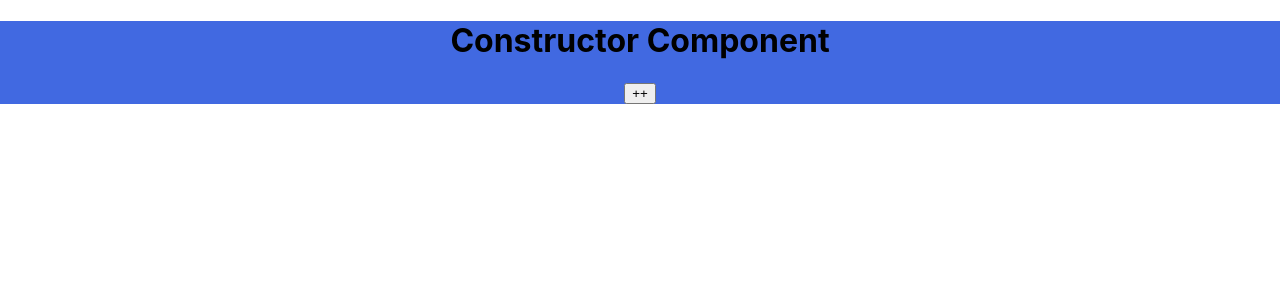
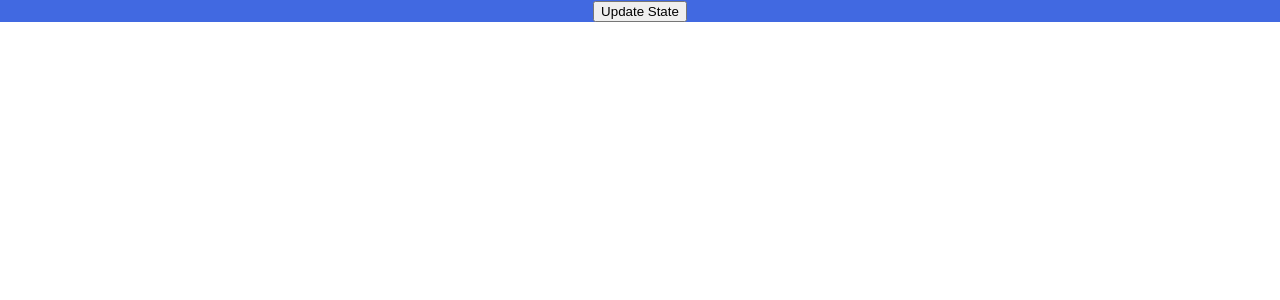
Before and after one commit to moloy900/react-pratice-app-1, a React (Create React App) app: page / in a window 1280 px wide. Shown: the top 300 px of the page. Built offline with nearby package versions, Linux system fonts and the light colour scheme.

Commit message:
render-life-cycle-class-component-2

```diff
--- a/src/App.js
+++ b/src/App.js
@@ -1,13 +1,13 @@
 import "./App.css";
 import React from "react";
-import Constructor from './life-cycle-methods/constructor'
+import Render from "./life-cycle-methods/render";
 
 
 export default function App(){
   return(
     <div className="App">
-      <Constructor/>
 
+    <Render/>
     </div>
   )
 }
--- /dev/null
+++ b/src/life-cycle-methods/render.js
@@ -0,0 +1,20 @@
+import React from "react";
+
+class Render extends React.Component{
+    constructor(){
+        super()
+        this.state={
+            name:'Moloy'
+        }
+    }
+    render(){
+        return(
+            <div>
+               { this.state.name=='Moloy' ?  console.log("component was created: "+this.state.name) : console.log("state is updated"+this.state.name)}
+               <button onClick={()=>this.setState({name:"Ram"})}>Update State</button>
+            </div>
+        )
+    }
+}
+
+export default Render
```
